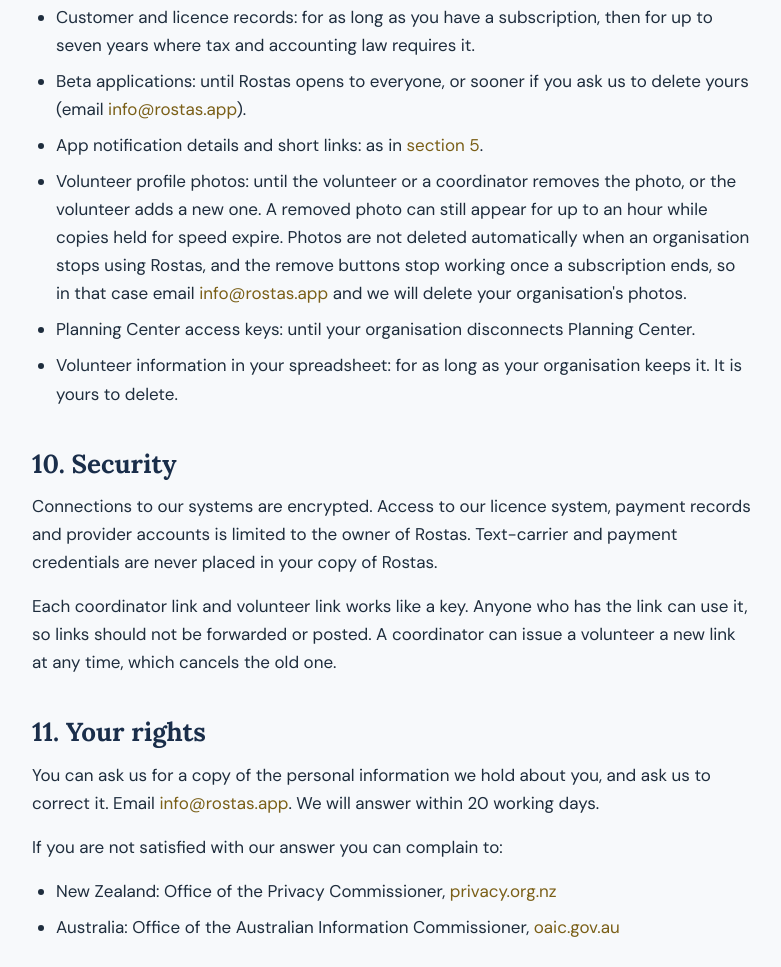
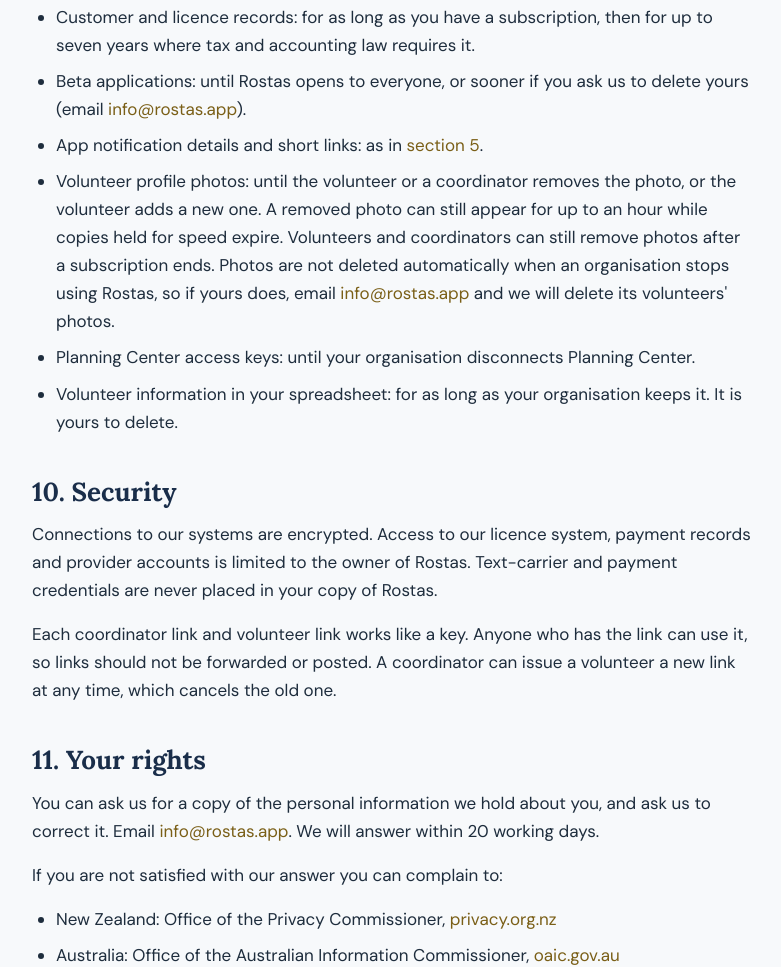
Before and after one commit to Rostas-User-Guide/Rostas-Marketing-Site, a plain HTML site: page privacy.html in a window 1280 px wide. Shown: the part 5543-6510 px from the top of the page, without its empty margins (242-1023 px from the left). Drawn offline with Linux system fonts and the light colour scheme.

Commit message:
Privacy §9: volunteers and coordinators can remove photos after cancelling
Matches licence Worker commit "Photos can still be removed after a church
cancels or stops paying". Deploy that Worker change BEFORE pushing this.
Photos are still not deleted automatically when a church leaves, so the
"email us" line stays for that case.
NOT YET LIVE: not pushed.

Co-Authored-By: Claude Opus 5.5 <noreply@anthropic.com>

```diff
--- a/privacy.html
+++ b/privacy.html
@@ -145,7 +145,7 @@
     <li>Customer and licence records: for as long as you have a subscription, then for up to seven years where tax and accounting law requires it.</li>
     <li>Beta applications: until Rostas opens to everyone, or sooner if you ask us to delete yours (email <a href="mailto:info@rostas.app">info@rostas.app</a>).</li>
     <li>App notification details and short links: as in <a href="#s5">section 5</a>.</li>
-    <li>Volunteer profile photos: until the volunteer or a coordinator removes the photo, or the volunteer adds a new one. A removed photo can still appear for up to an hour while copies held for speed expire. Photos are not deleted automatically when an organisation stops using Rostas, and the remove buttons stop working once a subscription ends, so in that case email <a href="mailto:info@rostas.app">info@rostas.app</a> and we will delete your organisation's photos.</li>
+    <li>Volunteer profile photos: until the volunteer or a coordinator removes the photo, or the volunteer adds a new one. A removed photo can still appear for up to an hour while copies held for speed expire. Volunteers and coordinators can still remove photos after a subscription ends. Photos are not deleted automatically when an organisation stops using Rostas, so if yours does, email <a href="mailto:info@rostas.app">info@rostas.app</a> and we will delete its volunteers' photos.</li>
     <li>Planning Center access keys: until your organisation disconnects Planning Center.</li>
     <li>Volunteer information in your spreadsheet: for as long as your organisation keeps it. It is yours to delete.</li>
   </ul>
```
